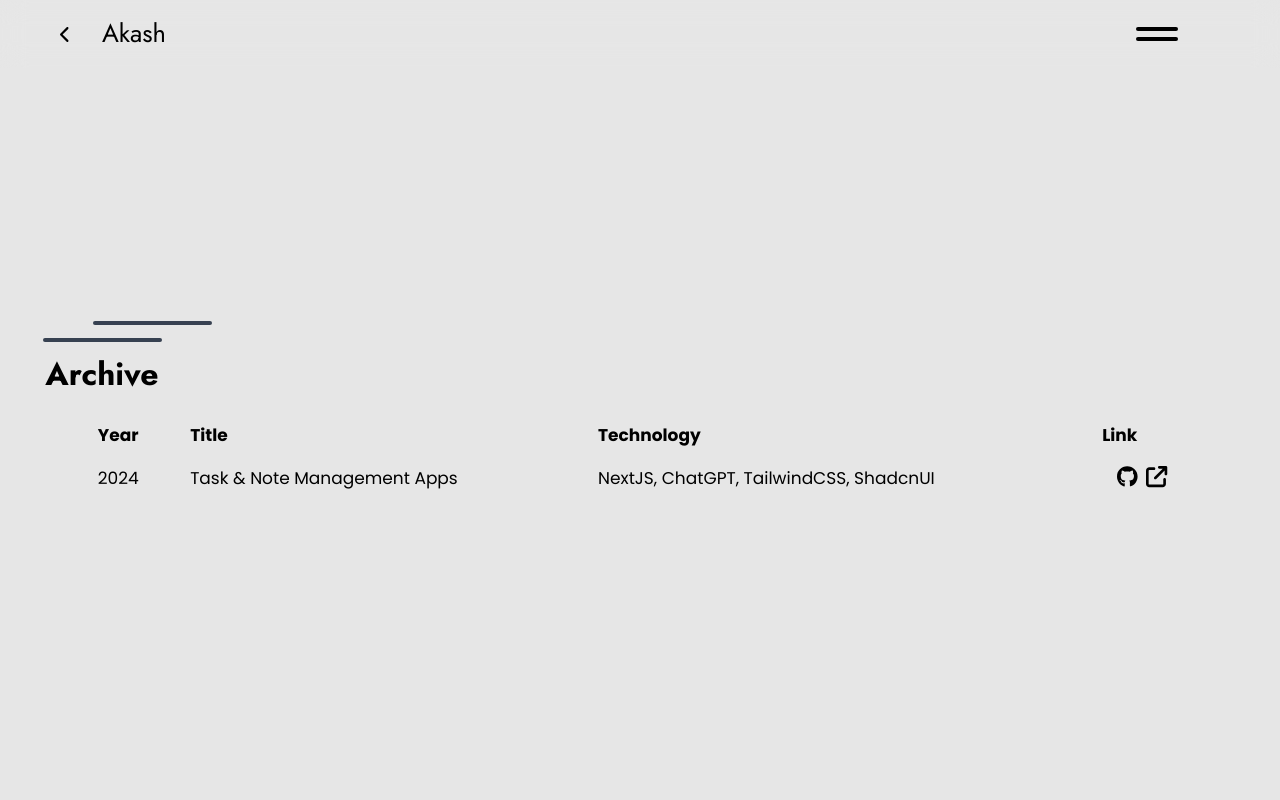
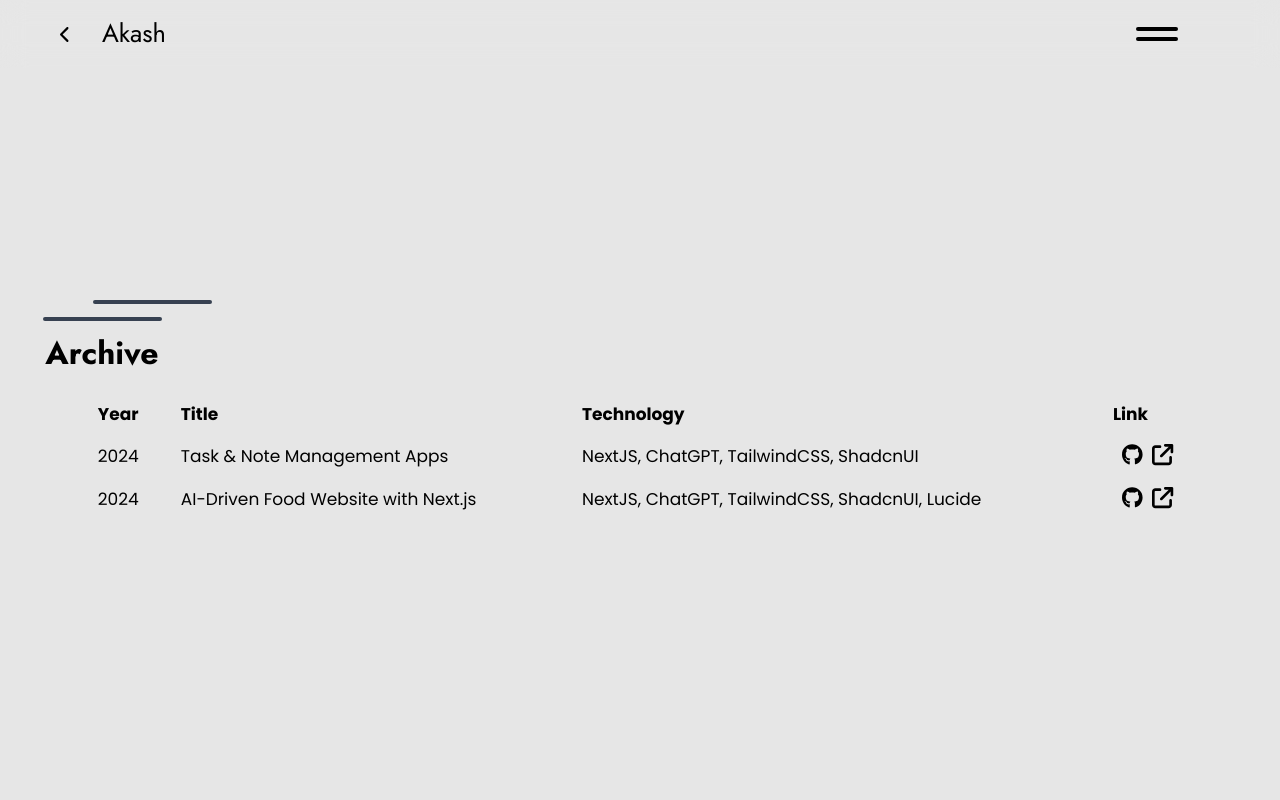
Before and after one commit to codewithpanda28/Real-Portfolio, a Next.js app: page /projects/archive in a window 1280 px wide. Shown: the top 800 px of the page. Built offline with nearby package versions, Linux system fonts and the light colour scheme.

Commit message:
change in 2nd project

```diff
--- a/app/projects/archive/page.jsx
+++ b/app/projects/archive/page.jsx
@@ -13,6 +13,13 @@ const projects = [
 		tech: "NextJS, ChatGPT, TailwindCSS, ShadcnUI",
 		github: "https://github.com/codewithpanda28/Next-Tool",
 		preview: "https://next-tool-two.vercel.app/",
+	},
+	{
+		year: "2024",
+		title: "AI-Driven Food Website with Next.js",
+		tech: "NextJS, ChatGPT, TailwindCSS, ShadcnUI, Lucide",
+		github: "https://github.com/codewithpanda28/Khana-Site.git",
+		preview: "https://khana-site-nzqh.vercel.app/",
 	},
 
 ];
```
